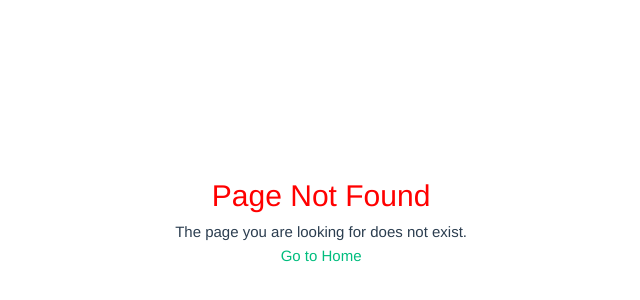
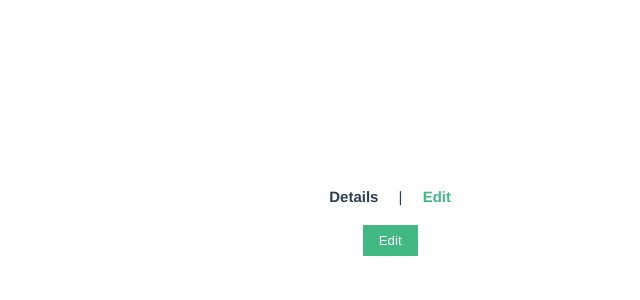
Before and after one commit to JJKung07/Compo-lab3-6, a Vue app in the folder 331-lab03-6/: page /passenger/1/edit in a window 1280 px wide. Before the commit this address had no page. Shown: the part 180-480 px from the top of the page, without its empty margins (173-813 px from the left). Built offline with nearby package versions, Linux system fonts and the light colour scheme.

Commit message:
lab 4 6.1&6.2

```diff
--- a/331-lab03-6/package.json
+++ b/331-lab03-6/package.json
@@ -13,7 +13,9 @@
     "format": "prettier --write src/"
   },
   "dependencies": {
+    "@types/nprogress": "^0.2.3",
     "axios": "^1.7.3",
+    "nprogress": "^0.2.0",
     "pinia": "^2.1.7",
     "vue": "^3.4.29",
     "vue-router": "^4.3.3"
--- a/331-lab03-6/src/App.vue
+++ b/331-lab03-6/src/App.vue
@@ -17,11 +17,14 @@ import { RouterLink, RouterView } from 'vue-router'
 #layout {
   font-family: Avenir, Helvetica, Arial, sans-serif;
   -webkit-font-smoothing: antialiased;
+  -moz-osx-font-smoothing: grayscale;
   text-align: center;
   color: #2c3e50;
 }
 
 nav {
+  display: flex;
+  flex-direction: row;
   padding: 30px;
 }
 
--- a/331-lab03-6/src/router/index.ts
+++ b/331-lab03-6/src/router/index.ts
@@ -4,6 +4,7 @@ import PassengerView from '@/views/PassengerView.vue'
 import PassengerDetailView from '@/views/PassengerDetailView.vue'
 import AirplaneDetailView from '@/views/AirlineDetailView.vue'
 import NotFoundView from '@/views/NotFoundView.vue'
+import PassengerEditView from '@/views/PassengerEditView.vue'
 
 const router = createRouter({
   history: createWebHistory(import.meta.env.BASE_URL),
@@ -29,6 +30,12 @@ const router = createRouter({
       ]
     },
     {
+      path: '/passenger/:_id/edit',
+      name: 'passenger-edit-view',
+      component: PassengerEditView,
+      props: true
+    },
+    {
       path: '/:catchAll(.*)',
       name: 'not-found',
       component: NotFoundView
--- /dev/null
+++ b/331-lab03-6/src/stores/message.ts
@@ -0,0 +1,15 @@
+import type { MessageState } from '@/types'
+import { defineStore } from 'pinia'
+export const useMessageStore = defineStore('message', {
+  state: (): MessageState => ({
+    message: ''
+  }),
+  actions: {
+    updateMessage(message: string): void {
+      this.message = message
+    },
+    resetMessage(): void {
+      this.message = ''
+    }
+  }
+})
--- a/331-lab03-6/src/types.ts
+++ b/331-lab03-6/src/types.ts
@@ -14,3 +14,7 @@ export interface Airline {
     website: string
     established: string
   }
+
+  export interface MessageState {
+    message: string
+  }
--- a/331-lab03-6/src/views/NotFoundView.vue
+++ b/331-lab03-6/src/views/NotFoundView.vue
@@ -6,8 +6,7 @@
   </div>
 </template>
 
-<script setup>
-</script>
+<script setup></script>
 
 <style scoped>
 h1 {
--- a/331-lab03-6/src/views/PassengerDetailView.vue
+++ b/331-lab03-6/src/views/PassengerDetailView.vue
@@ -28,25 +28,88 @@ onMounted(async () => {
 </script>
 
 <template>
-  <div v-if="error">
+  <div>
+    <div v-if="error" class="error-message">
       <h2>{{ error }}</h2>
       <router-link to="/">Go to Home</router-link>
     </div>
     <div v-else-if="passenger">
+      <nav class="navigation">
+        <router-link :to="{ name: 'passenger-detail-view' }">Details</router-link> |
+        <router-link :to="{ name: 'passenger-edit-view' }">Edit</router-link>
+      </nav>
+      <div class="personal-info">
         <h1>Personal Information</h1>
         <h2><strong>ID:</strong> {{ passenger._id }}</h2>
         <h2><strong>Name:</strong> {{ passenger.name }}</h2>
         <h2><strong>Trips:</strong> {{ passenger.trips }}</h2>
-    &nbsp;
+      </div>
+      <div class="airline-info">
         <h1>Airline Information</h1>
-    <div v-for="airline in passenger.airline" :key="airline._id">
+        <div v-for="airline in passenger.airline" :key="airline._id" class="airline">
           <h3>{{ airline.name }}</h3>
           <img :src="airline.logo" :alt="airline.name" />
           <p><strong>Country:</strong> {{ airline.country }}</p>
           <p><strong>Slogan:</strong> {{ airline.slogan }}</p>
           <p><strong>Headquarters:</strong> {{ airline.head_quaters }}</p>
-      <p><strong>Website:</strong> <a :href="airline.website" target="_blank">{{ airline.website }}</a></p>
+          <p>
+            <strong>Website:</strong>
+            <a :href="airline.website" target="_blank">{{ airline.website }}</a>
+          </p>
           <p><strong>Established:</strong> {{ airline.established }}</p>
         </div>
       </div>
+    </div>
+  </div>
 </template>
+
+<style scoped>
+.error-message {
+  background-color: #f8d7da;
+  color: #721c24;
+  padding: 1rem;
+  text-align: center;
+  margin-bottom: 1rem;
+  border: 1px solid #f5c6cb;
+  border-radius: 0.25rem;
+}
+
+.navigation {
+  text-align: center;
+  margin-bottom: 1rem;
+}
+
+.navigation a {
+  padding: 0 1rem;
+  font-weight: bold;
+  color: #2c3e50;
+}
+
+.navigation a.router-link-exact-active {
+  color: #42b983;
+}
+
+.personal-info,
+.airline-info {
+  text-align: center;
+  margin-bottom: 2rem;
+}
+
+.airline {
+  margin-bottom: 1rem;
+}
+
+.airline img {
+  max-width: 100px;
+  display: block;
+  margin: 0.5rem auto;
+}
+
+@media (min-width: 1024px) {
+    #app {
+        display: grid;
+        grid-template-columns: 1fr;
+        padding: 0 2rem;
+    }
+}
+</style>
--- /dev/null
+++ b/331-lab03-6/src/views/PassengerEditView.vue
@@ -0,0 +1,88 @@
+<script setup lang="ts">
+import { defineProps } from 'vue'
+import { useRouter } from 'vue-router'
+import { useMessageStore } from '@/stores/message'
+import { storeToRefs } from 'pinia'
+
+// Define the props
+const props = defineProps({
+  _id: {
+    type: String,
+    required: true
+  }
+})
+
+// Initialize the router
+const router = useRouter()
+
+// Get the store and refs
+const store = useMessageStore()
+const { message } = storeToRefs(store)
+
+// Edit function to update the message and navigate
+const edit = () => {
+  const updateMessage = `The update is in progress for ${props._id}`
+  store.updateMessage(updateMessage)
+
+  setTimeout(() => {
+    store.resetMessage()
+  }, 5000)
+
+  setTimeout(() => {
+    router.push({ name: 'passenger-view', params: { id: props._id } })
+  }, 5000)
+}
+</script>
+
+<template>
+  <div style="display: flex; flex-direction: column">
+    <div id="flashMessage" v-if="message">
+      <h4>{{ message }}</h4>
+    </div>
+    <nav style="text-align: center">
+      <router-link :to="{ name: 'passenger-detail-view' }">Details</router-link> |
+      <router-link :to="{ name: 'passenger-edit-view' }">Edit</router-link>
+    </nav>
+    <div style="display: flex; justify-content: center">
+      <button @click="edit">Edit</button>
+    </div>
+  </div>
+</template>
+
+<style scoped>
+
+nav {
+  margin-bottom: 1rem;
+}
+nav a {
+  padding: 0 1rem;
+  font-weight: bold;
+  color: #2c3e50;
+}
+nav a.router-link-exact-active {
+  color: #42b983;
+}
+button {
+  padding: 0.5rem 1rem;
+  background-color: #42b983;
+  color: white;
+  border: none;
+  cursor: pointer;
+}
+button:hover {
+  background-color: #369a76;
+}
+@keyframes yellofade {
+    from {
+      background-color: yellow;
+    }
+
+    to {
+      background-color: transparent;
+    }
+  }
+
+  #flashMessage {
+    animation: yellofade 3s ease-in-out;
+  }
+</style>
--- a/331-lab03-6/src/views/PassengerView.vue
+++ b/331-lab03-6/src/views/PassengerView.vue
@@ -16,9 +16,15 @@ onMounted(async () => {
 </script>
 
 <template>
-  <div v-for="passenger in passengers" :key="passenger._id">
+  <div class="passengers" v-for="passenger in passengers" :key="passenger._id">
     <PassengerCard :passenger="passenger" />
   </div>
 </template>
 
-<style scoped></style>
+<style scoped>
+.passengers {
+  display: flex;
+  flex-direction: column;
+  align-items: center;
+}
+</style>
```
Also changed, not shown: 331-lab03-6/src/views/AirlineDetailView.vue (+6 -4 lines), 1 other file (tests, documents, lock files or other folders). Lines whose indentation alone changed are shown as unchanged.
